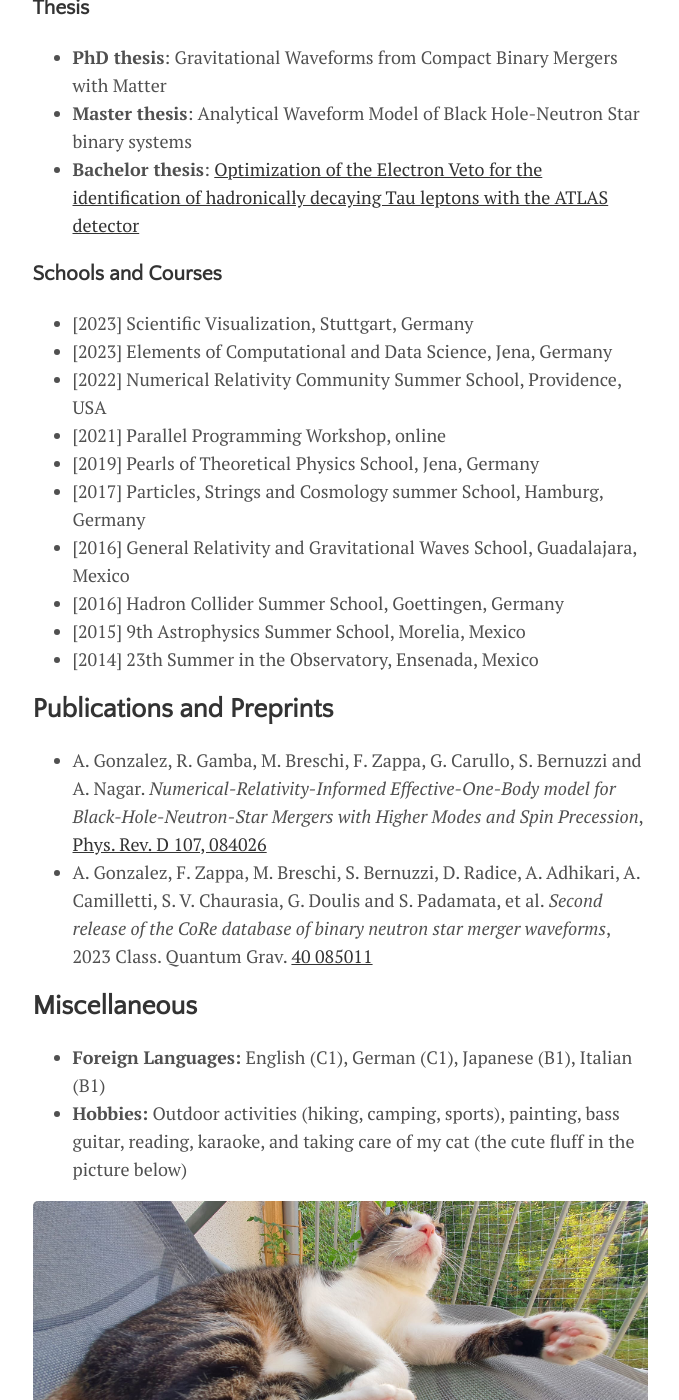
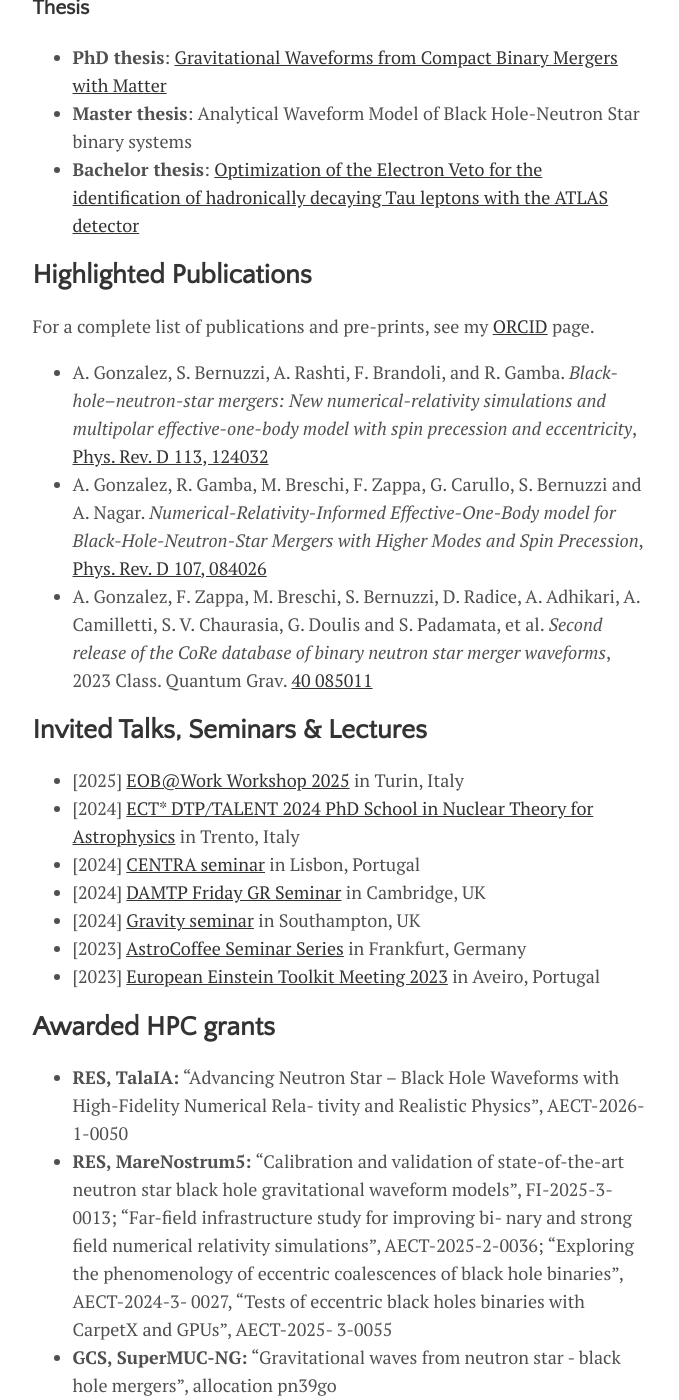
Before and after one commit to ar-gonzalez/ar-gonzalez.github.io, a Jekyll site: the page built from menu/cv.md, in a window 1280 px wide and 1400 px high, scrolled down 651 px. Shown: the whole window, without its empty margins (300-979 px from the left). Built offline with Jekyll 4.4.1, drawn with Linux system fonts in a browser that asks for light colours; some of the changed text lies outside the part shown.

Commit message:
updated cv

```diff
--- a/menu/cv.md
+++ b/menu/cv.md
@@ -16,27 +16,46 @@ permalink: /cv
 
 ### Thesis
 
-- **PhD thesis**: Gravitational Waveforms from Compact Binary Mergers with Matter
+- **PhD thesis**: [Gravitational Waveforms from Compact Binary Mergers with Matter](https://doi.org/10.22032/dbt.70487)
 - **Master thesis**: Analytical Waveform Model of Black Hole-Neutron Star binary systems
 - **Bachelor thesis**: [Optimization of the Electron Veto for the identification of hadronically decaying Tau leptons with the ATLAS detector](https://www.uni-goettingen.de/de/document/download/288e5460a87426975dcb65ae5a490067.pdf/Bachelorarbeit_Alejandra_Pillado_Gonzalez.pdf)
 
-### Schools and Courses
+## Highlighted Publications
+For a complete list of publications and pre-prints, see my [ORCID](https://orcid.org/0000-0002-5034-9353) page.
 
-- [2023] Scientific Visualization, Stuttgart, Germany
-- [2023] Elements of Computational and Data Science, Jena, Germany
-- [2022] Numerical Relativity Community Summer School, Providence, USA
-- [2021] Parallel Programming Workshop, online
-- [2019] Pearls of Theoretical Physics School, Jena, Germany
-- [2017] Particles, Strings and Cosmology summer School, Hamburg, Germany
-- [2016] General Relativity and Gravitational Waves School, Guadalajara, Mexico
-- [2016] Hadron Collider Summer School, Goettingen, Germany
-- [2015] 9th Astrophysics Summer School, Morelia, Mexico
-- [2014] 23th Summer in the Observatory, Ensenada, Mexico
-
-## Publications and Preprints
-
+- A. Gonzalez, S. Bernuzzi, A. Rashti, F. Brandoli, and R. Gamba. *Black-hole–neutron-star mergers: New numerical-relativity simulations and multipolar effective-one-body model with spin precession and eccentricity*, [Phys. Rev. D 113, 124032](https://journals.aps.org/prd/abstract/10.1103/n7hg-cc2l)
 - A. Gonzalez, R. Gamba, M. Breschi, F. Zappa, G. Carullo, S. Bernuzzi and A. Nagar. *Numerical-Relativity-Informed Effective-One-Body model for Black-Hole-Neutron-Star Mergers with Higher Modes and Spin Precession*, [Phys. Rev. D 107, 084026](https://journals.aps.org/prd/abstract/10.1103/PhysRevD.107.084026)
 - A. Gonzalez, F. Zappa, M. Breschi, S. Bernuzzi, D. Radice, A. Adhikari, A. Camilletti, S. V. Chaurasia, G. Doulis and S. Padamata, et al. *Second release of the CoRe database of binary neutron star merger waveforms*, 2023 Class. Quantum Grav. [40 085011](https://dx.doi.org/10.1088/1361-6382/acc231)
+
+## Invited Talks, Seminars & Lectures
+
+- [2025] [EOB@Work Workshop 2025](https://agenda.infn.it/event/47987/overview) in Turin, Italy
+- [2024] [ECT* DTP/TALENT 2024 PhD School in Nuclear Theory for Astrophysics](https://www.ectstar.eu/trainings/dtp-talent-2024-nuclear-theory-for-astrophysics/) in Trento, Italy
+- [2024] [CENTRA seminar](https://centra.tecnico.ulisboa.pt/events/?id=1169) in Lisbon, Portugal
+- [2024] [DAMTP Friday GR Seminar](http://talks.cam.ac.uk/talk/index/212317) in Cambridge, UK
+- [2024] [Gravity seminar](https://www.southampton.ac.uk/stag/news/seminars/2024/02/8-gravity.page) in Southampton, UK
+- [2023] [AstroCoffee Seminar Series](https://cloud.itp.uni-frankfurt.de/s/gRBLK4kwpSsjwXQ) in Frankfurt, Germany
+- [2023] [European Einstein Toolkit Meeting 2023](https://euet2023.web.ua.pt/) in Aveiro, Portugal
+
+## Awarded HPC grants
+
+- **RES, TalaIA:** "Advancing Neutron Star – Black Hole Waveforms with High-Fidelity Numerical Rela-
+tivity and Realistic Physics", AECT-2026-1-0050
+- **RES, MareNostrum5:** “Calibration and validation of state-of-the-art neutron star black hole gravitational
+waveform models”, FI-2025-3-0013; “Far-field infrastructure study for improving bi-
+nary and strong field numerical relativity simulations”, AECT-2025-2-0036; “Exploring
+the phenomenology of eccentric coalescences of black hole binaries”, AECT-2024-3-
+0027, “Tests of eccentric black holes binaries with CarpetX and GPUs”, AECT-2025-
+3-0055
+- **GCS, SuperMUC-NG:** “Gravitational waves from neutron star - black hole mergers”, allocation pn39go
+
+## Volunteering
+
+- [2013 - 2026] Participation in Science Outreach Events, e.g. [Noche de las Estrellas](https://nochedelasestrellas.org.mx/), [Fisica Pato2](https://www.youtube.com/@fisicapato2),
+Women in Science Workshop - [CONAHCyT](https://conahcyt.mx/), [Long night of Science Jena](https://www.lndw-jena.de/en), [11F Activities](https://11defebrero.org/), [Science for Everyone 2026](https://seras.uib.cat/ciencia/).
+- [2024 - ongoing] Reviewer for Classical and Quantum Gravity
+- [2021 - 2024] Member of the IT Team at the Theoretisch-Physikalisches Institut (FSU)
+
 
 ## Miscellaneous
 
```
